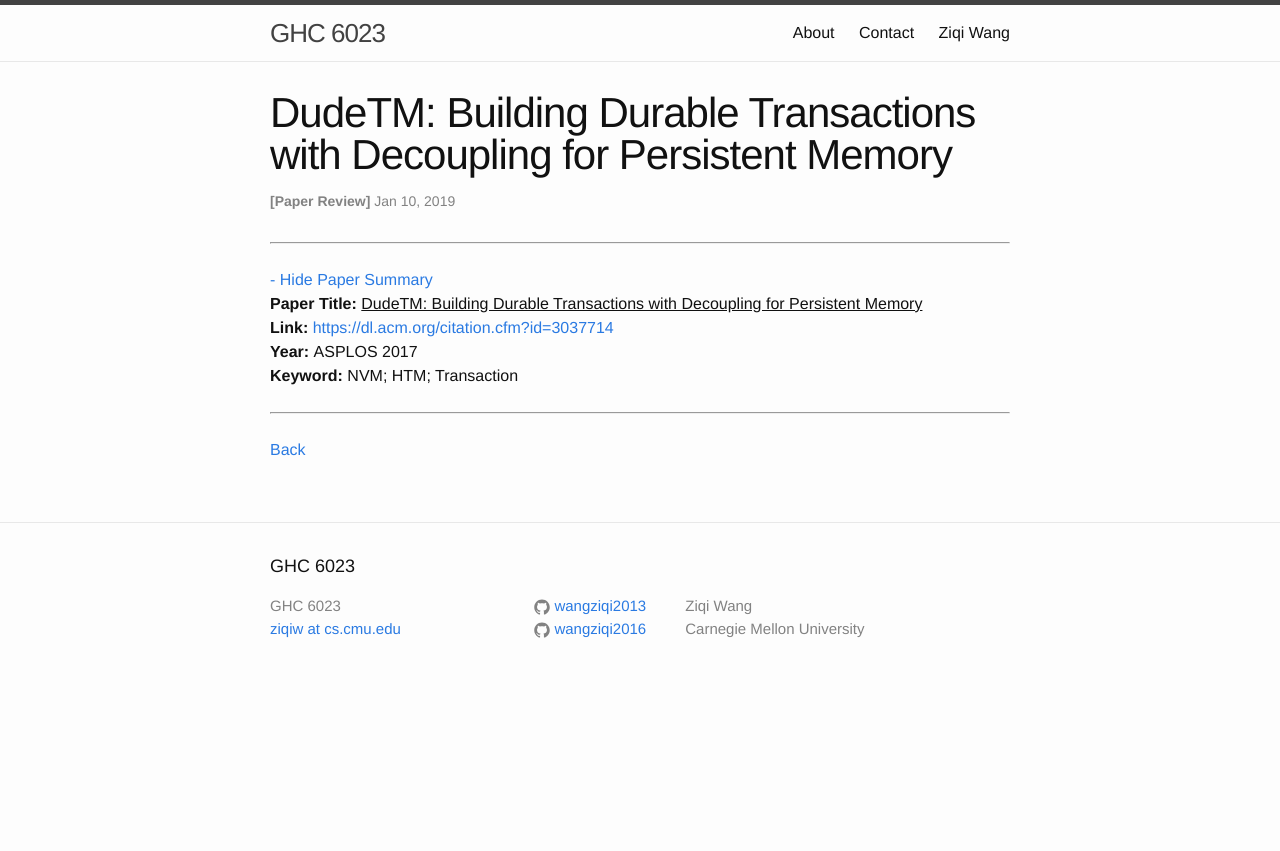
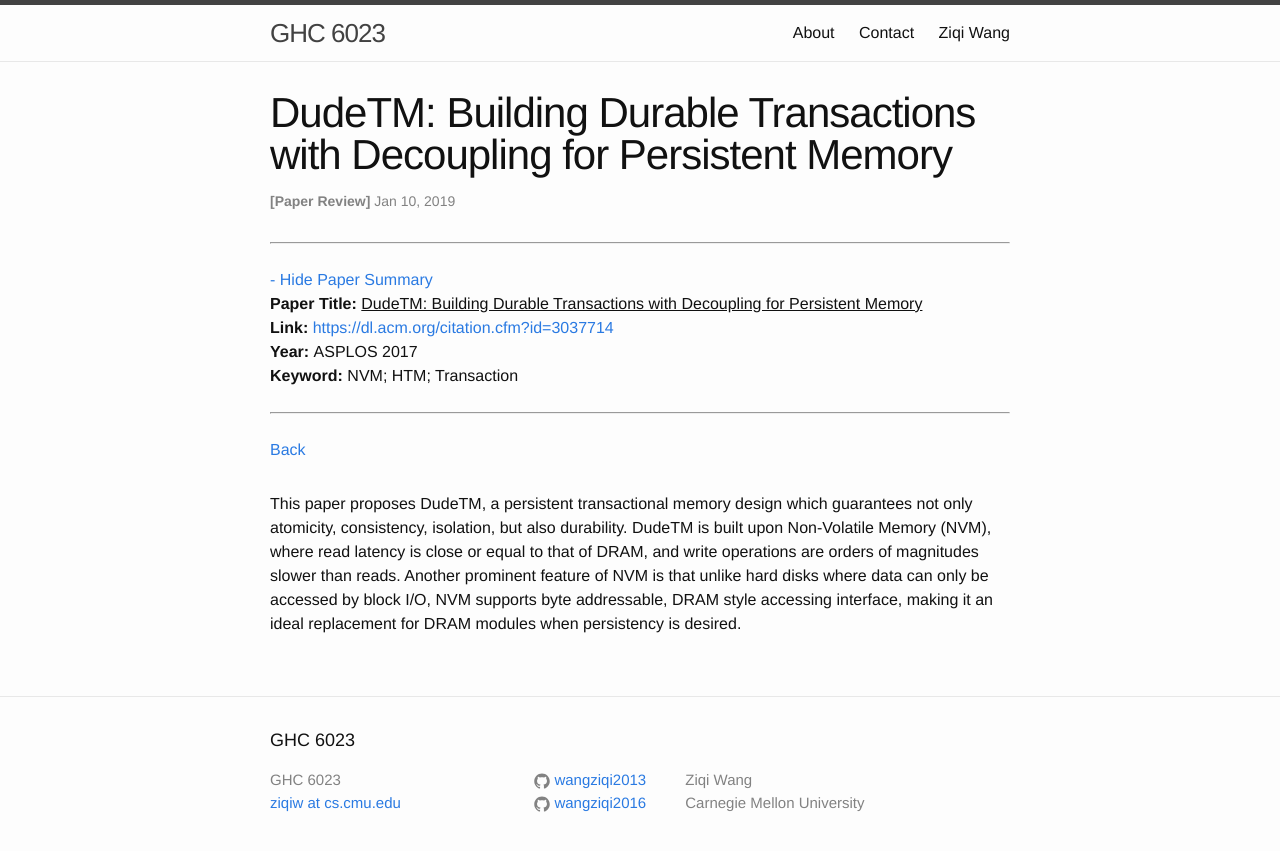
Before and after one commit to wangziqi2013/wangziqi2013.github.io, a Jekyll site: the page built from _posts/2019-01-10-dudetm.markdown, in a window 1280 px wide. Shown: the top 851 px of the page. Built offline with Jekyll 4.4.1, drawn with Linux system fonts in a browser that asks for light colours.

Commit message:
Working on NVM

```diff
--- a/_posts/2019-01-10-dudetm.markdown
+++ b/_posts/2019-01-10-dudetm.markdown
@@ -12,3 +12,9 @@ htm_cd:
 htm_cr:
 version_mgmt:
 ---
+
+This paper proposes DudeTM, a persistent transactional memory design which guarantees not only atomicity, consistency,
+isolation, but also durability. DudeTM is built upon Non-Volatile Memory (NVM), where read latency is close or equal
+to that of DRAM, and write operations are orders of magnitudes slower than reads. Another prominent feature of NVM
+is that unlike hard disks where data can only be accessed by block I/O, NVM supports byte addressable, DRAM style
+accessing interface, making it an ideal replacement for DRAM modules when persistency is desired.
```
